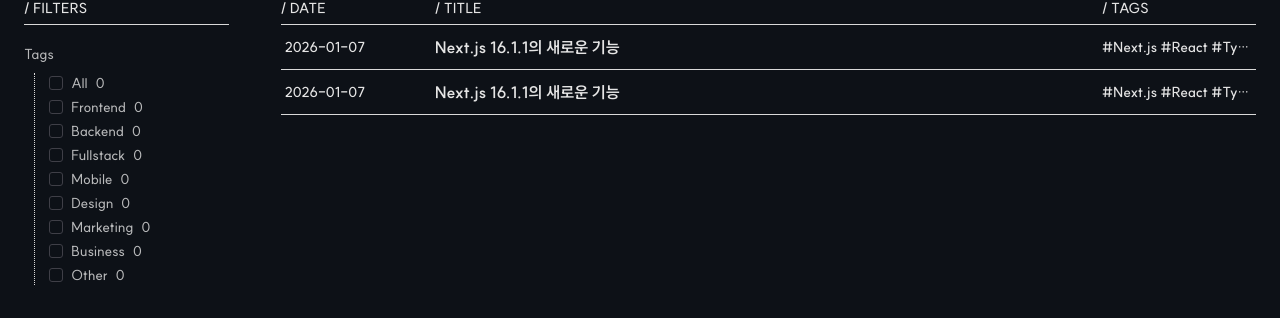
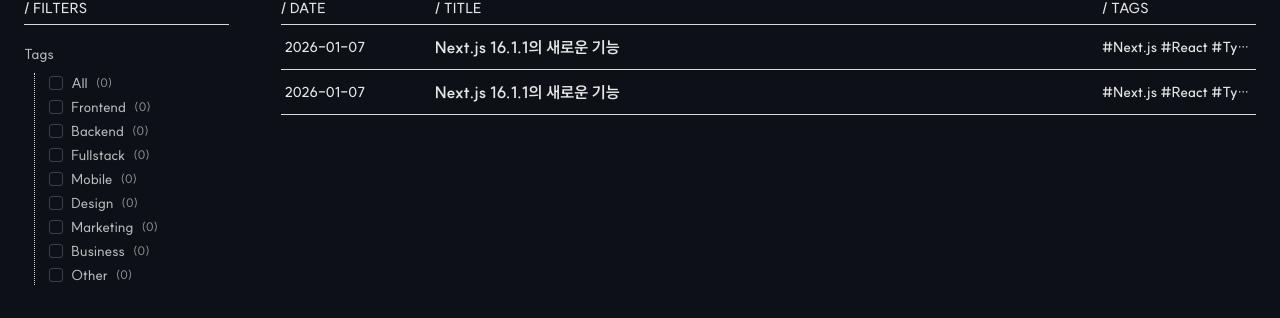
Before and after one commit to chan-byeong/blog, a Next.js app in the folder apps/blog/: page / in a window 1280 px wide. Shown: the part 234-552 px from the top of the page. Built offline with nearby package versions, Linux system fonts and the light colour scheme; a web font is replaced by a local one.

Commit message:
fix: filter-item component to use controlled component

```diff
--- a/apps/blog/src/components/side-bar/filter-item.tsx
+++ b/apps/blog/src/components/side-bar/filter-item.tsx
@@ -1,20 +1,49 @@
-'use client'
+'use client';
 
-import { Checkbox } from '@/components/ui/checkbox'
+import { Checkbox } from '@/components/ui/checkbox';
+import { useState } from 'react';
 
 interface FilterItemProps extends React.ComponentPropsWithRef<typeof Checkbox> {
-  label: string
-  postsCount: number
+  label: string;
+  postsCount: number;
 }
 
-export const FilterItem = ({ label, postsCount, ...props }: FilterItemProps) => {
+export const FilterItem = ({
+  label,
+  postsCount,
+  checked,
+  defaultChecked,
+  onCheckedChange,
+  ...props
+}: FilterItemProps) => {
   // TODO: 컨텍스트로 체크박스 상태 관리 -> 체크 여부에 따라 게시글 필터링
+  const [isChecked, setIsChecked] = useState(
+    defaultChecked || checked || false
+  );
+
+  const handleCheckedChange = (value: boolean) => {
+    setIsChecked(value);
+    onCheckedChange?.(value);
+  };
+
+  const checkState = checked !== undefined ? checked : isChecked;
 
   return (
-    <div className='flex items-center gap-2'>
-      <Checkbox {...props} />
-      <span className='text-sm font-medium text-primary/80'>{label}</span>
-      <span className='text-sm font-medium text-primary/80'>{postsCount}</span>
+    <div
+      className='flex items-center gap-2 group'
+      data-state={checkState ? 'checked' : 'unchecked'}
+    >
+      <Checkbox
+        checked={checkState}
+        onCheckedChange={handleCheckedChange}
+        {...props}
+      />
+      <span className='text-sm font-medium text-primary/80 transition-colors group-data-[state=checked]:text-primary group-data-[state=checked]:font-semibold'>
+        {label}
+      </span>
+      <span className='text-xs font-medium text-primary/60 transition-colors group-data-[state=checked]:text-primary group-data-[state=checked]:font-semibold'>
+        ({postsCount})
+      </span>
     </div>
-  )
-}
+  );
+};
```
